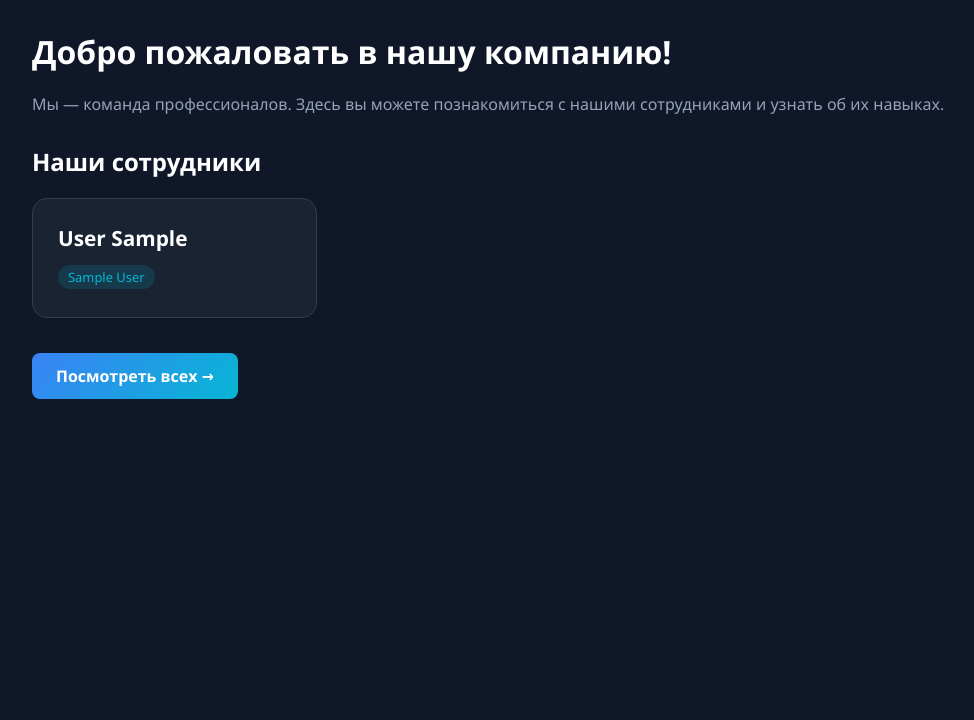
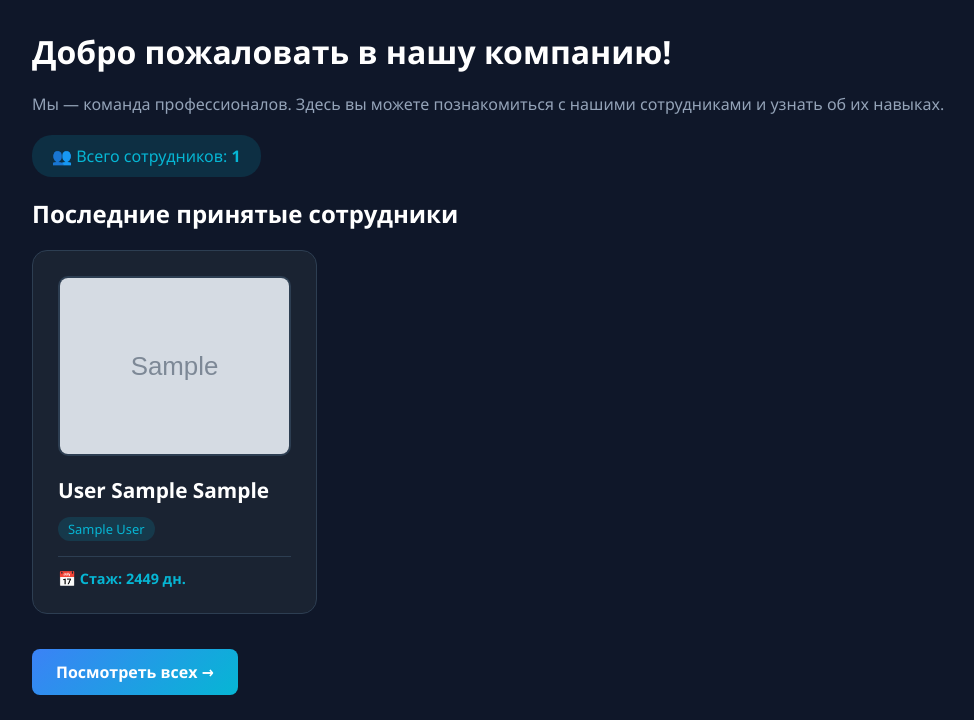
Before and after one commit to Anton180391/django_company, a Django app: page / in a window 1280 px wide. Shown: the part 84-804 px from the top of the page, without its empty margins (8-982 px from the left). Before the commit the page ends 483 px from the top, so only its background shows below. Run offline with Django 5.2, Linux system fonts and the light colour scheme; tables that the repository leaves empty hold one stand-in row (values such as "Sample post"); grey boxes marked "Sample" are stand-in pictures.

Commit message:
ДЗ №4: валидатор

```diff
--- a/employees/models.py
+++ b/employees/models.py
@@ -1,4 +1,5 @@
 from django.contrib.auth.models import User
+from django.core.exceptions import ValidationError
 from django.core.validators import MaxValueValidator, MinValueValidator
 from django.db import models
 
@@ -43,6 +44,11 @@ class Employee(models.Model):
     last_name = models.CharField("Фамилия", max_length=100)
     patronymic = models.CharField("Отчество", max_length=100, blank=True)
     description = models.TextField("Описание", blank=True)
+    hire_date = models.DateField(
+        "Дата приёма на работу",
+        null=True,
+        blank=True,
+    )
     workplace = models.OneToOneField(
         Workplace,
         on_delete=models.SET_NULL,
@@ -65,6 +71,86 @@ class Employee(models.Model):
 
     def __str__(self):
         return f"{self.last_name} {self.first_name}"
+
+    @property
+    def full_name(self):
+        """Полное имя сотрудника."""
+        parts = [self.last_name, self.first_name, self.patronymic]
+        return " ".join(p for p in parts if p)
+
+    @property
+    def experience_days(self):
+        """Стаж работы в компании (в днях)."""
+        if not self.hire_date:
+            return 0
+        from django.utils import timezone
+
+        return (timezone.now().date() - self.hire_date).days
+
+    @property
+    def main_image(self):
+        """Первое изображение из галереи."""
+        return self.images.first()
+
+    @property
+    def other_images(self):
+        """Все изображения, кроме первого."""
+        return self.images.all()[1:]
+
+    def clean(self):
+        """Валидация: тестировщики и разработчики не за соседними столами."""
+        super().clean()
+
+        if not self.workplace or not self.pk:
+            return
+
+        current_category = self._get_category()
+        if not current_category:
+            return
+
+        neighbor_desks = [
+            self.workplace.desk_number - 1,
+            self.workplace.desk_number + 1,
+        ]
+
+        neighbors = Employee.objects.filter(
+            workplace__desk_number__in=neighbor_desks
+        ).exclude(pk=self.pk)
+
+        for neighbor in neighbors:
+            neighbor_category = neighbor._get_category()
+            if current_category == "dev" and neighbor_category == "qa":
+                raise ValidationError(
+                    f"Разработчик не может сидеть рядом с тестировщиком! "
+                    f"За столом №{neighbor.workplace.desk_number} работает тестировщик."
+                )
+            if current_category == "qa" and neighbor_category == "dev":
+                raise ValidationError(
+                    f"Тестировщик не может сидеть рядом с разработчиком! "
+                    f"За столом №{neighbor.workplace.desk_number} работает разработчик."
+                )
+
+    def _get_category(self):
+        """Возвращает 'qa', 'dev' или None — в зависимости от навыков."""
+        if not self.pk:
+            return None
+
+        try:
+            skill_names = [s.name.lower() for s in self.skills.all()]
+        except ValueError:
+            return None
+
+        has_qa = any("тест" in name for name in skill_names)
+        has_dev = any(
+            "бэкенд" in name or "фронтенд" in name or "разработ" in name
+            for name in skill_names
+        )
+
+        if has_qa and not has_dev:
+            return "qa"
+        if has_dev and not has_qa:
+            return "dev"
+        return None
 
 
 class SkillLevel(models.Model):
--- a/employees/views.py
+++ b/employees/views.py
@@ -5,23 +5,39 @@ from .models import Employee
 
 
 class HomeView(TemplateView):
-    """Главная страница — описание проекта + карточки сотрудников."""
+    """Главная страница — описание проекта + 4 последних сотрудника."""
 
     template_name = "employees/home.html"
 
     def get_context_data(self, **kwargs):
         context = super().get_context_data(**kwargs)
-        context["employees"] = Employee.objects.prefetch_related("skills", "images")[:6]
+        # Оптимизация запросов
+        context["employees"] = (
+            Employee.objects.select_related("workplace")
+            .prefetch_related("skills", "images", "skill_levels__skill")
+            .exclude(hire_date__isnull=True)
+            .order_by("-hire_date")[:4]
+        )
+        # Общее количество сотрудников
+        context["employees_count"] = Employee.objects.count()
         return context
 
 
 class EmployeeListView(ListView):
-    """Список всех сотрудников."""
+    """Список всех сотрудников с пагинацией по 10."""
 
     model = Employee
     template_name = "employees/employee_list.html"
     context_object_name = "employees"
-    paginate_by = 12
+    paginate_by = 10
+
+    def get_queryset(self):
+        # Оптимизация запросов
+        return (
+            Employee.objects.select_related("workplace")
+            .prefetch_related("skills", "images", "skill_levels__skill")
+            .order_by("last_name", "first_name")
+        )
 
 
 class EmployeeDetailView(LoginRequiredMixin, DetailView):
@@ -32,6 +48,7 @@ class EmployeeDetailView(LoginRequiredMixin, DetailView):
     context_object_name = "employee"
 
     def get_queryset(self):
-        return Employee.objects.prefetch_related(
+        # Оптимизация запросов
+        return Employee.objects.select_related("workplace").prefetch_related(
             "skills", "images", "skill_levels__skill"
         )
--- a/static/css/style.css
+++ b/static/css/style.css
@@ -138,3 +138,86 @@ a:hover {
     text-align: center;
     margin-top: 5px;
 }
+/* ===== СЧЁТЧИК СОТРУДНИКОВ ===== */
+.counter-badge {
+    display: inline-block;
+    padding: 10px 20px;
+    background: rgba(6, 182, 212, 0.15);
+    color: #06b6d4;
+    border-radius: 20px;
+    font-size: 1em;
+    margin-bottom: 20px;
+}
+
+/* ===== ИЗОБРАЖЕНИЕ В КАРТОЧКЕ ===== */
+.card-image {
+    width: 100%;
+    height: 180px;
+    object-fit: cover;
+    border-radius: 10px;
+    margin-bottom: 15px;
+    border: 2px solid #2d3e52;
+}
+
+.card-image-placeholder {
+    width: 100%;
+    height: 180px;
+    display: flex;
+    align-items: center;
+    justify-content: center;
+    font-size: 4em;
+    background: #0f1729;
+    border-radius: 10px;
+    margin-bottom: 15px;
+    border: 2px solid #2d3e52;
+}
+
+.employee-experience {
+    margin-top: 12px;
+    padding-top: 12px;
+    border-top: 1px solid #2d3e52;
+    color: #06b6d4;
+    font-size: 0.9em;
+    font-weight: 600;
+}
+
+/* ===== ДЕТАЛЬНАЯ СТРАНИЦА ===== */
+.detail-header {
+    display: flex;
+    gap: 30px;
+    margin-bottom: 30px;
+    flex-wrap: wrap;
+}
+
+.detail-main-image,
+.detail-main-image-placeholder {
+    width: 250px;
+    height: 250px;
+    object-fit: cover;
+    border-radius: 15px;
+    border: 3px solid #2d3e52;
+    flex-shrink: 0;
+}
+
+.detail-main-image-placeholder {
+    display: flex;
+    align-items: center;
+    justify-content: center;
+    font-size: 6em;
+    background: #0f1729;
+}
+
+.detail-info {
+    flex: 1;
+    min-width: 250px;
+}
+
+.detail-info h1 {
+    margin-bottom: 20px;
+}
+
+.detail-row {
+    color: #94a3b8;
+    margin: 10px 0;
+    font-size: 1.05em;
+}
--- a/templates/employees/_card.html
+++ b/templates/employees/_card.html
@@ -1,7 +1,16 @@
 <a href="{% url 'employees:employee_detail' employee.pk %}" class="employee-card">
-    <div class="employee-name">
-        {{ employee.last_name }} {{ employee.first_name }}
-    </div>
+    {% if employee.main_image %}
+        <img
+            src="{{ employee.main_image.image.url }}"
+            alt="{{ employee.full_name }}"
+            class="card-image"
+        >
+    {% else %}
+        <div class="card-image-placeholder">👤</div>
+    {% endif %}
+
+    <div class="employee-name">{{ employee.full_name }}</div>
+
     <div class="employee-skills">
         {% for skill_level in employee.skill_levels.all %}
             <span class="skill-tag">{{ skill_level.skill.name }}</span>
@@ -9,4 +18,8 @@
             <span style="color:#64748b;">Нет навыков</span>
         {% endfor %}
     </div>
+
+    <div class="employee-experience">
+        📅 Стаж: {{ employee.experience_days }} дн.
+    </div>
 </a>
--- a/templates/employees/employee_list.html
+++ b/templates/employees/employee_list.html
@@ -3,7 +3,7 @@
 {% block title %}Все сотрудники{% endblock %}
 
 {% block content %}
-    <h1>Все сотрудники</h1>
+    <h1>Все сотрудники ({{ page_obj.paginator.count }})</h1>
 
     {% if employees %}
         <div class="cards-grid">
@@ -12,7 +12,6 @@
             {% endfor %}
         </div>
 
-        {# Пагинация #}
         {% if is_paginated %}
             <div style="margin-top:30px; text-align:center;">
                 {% if page_obj.has_previous %}
--- a/templates/employees/home.html
+++ b/templates/employees/home.html
@@ -4,12 +4,16 @@
 
 {% block content %}
     <h1>Добро пожаловать в нашу компанию!</h1>
-    <p style="color:#94a3b8; margin-bottom:30px;">
+    <p style="color:#94a3b8; margin-bottom:20px;">
         Мы — команда профессионалов. Здесь вы можете познакомиться с нашими сотрудниками
         и узнать об их навыках.
     </p>
 
-    <h2>Наши сотрудники</h2>
+    <div class="counter-badge">
+        👥 Всего сотрудников: <strong>{{ employees_count }}</strong>
+    </div>
+
+    <h2>Последние принятые сотрудники</h2>
 
     {% if employees %}
         <div class="cards-grid">
@@ -18,7 +22,7 @@
             {% endfor %}
         </div>
     {% else %}
-        <p style="color:#64748b;">Пока нет сотрудников.</p>
+        <p style="color:#64748b;">Пока нет сотрудников с указанной датой приёма.</p>
     {% endif %}
 
     <div style="margin-top:30px;">
```
Also changed, not shown: templates/employees/employee_detail.html (+26 -8 lines), employees/migrations/0003_employee_hire_date.py (added).
